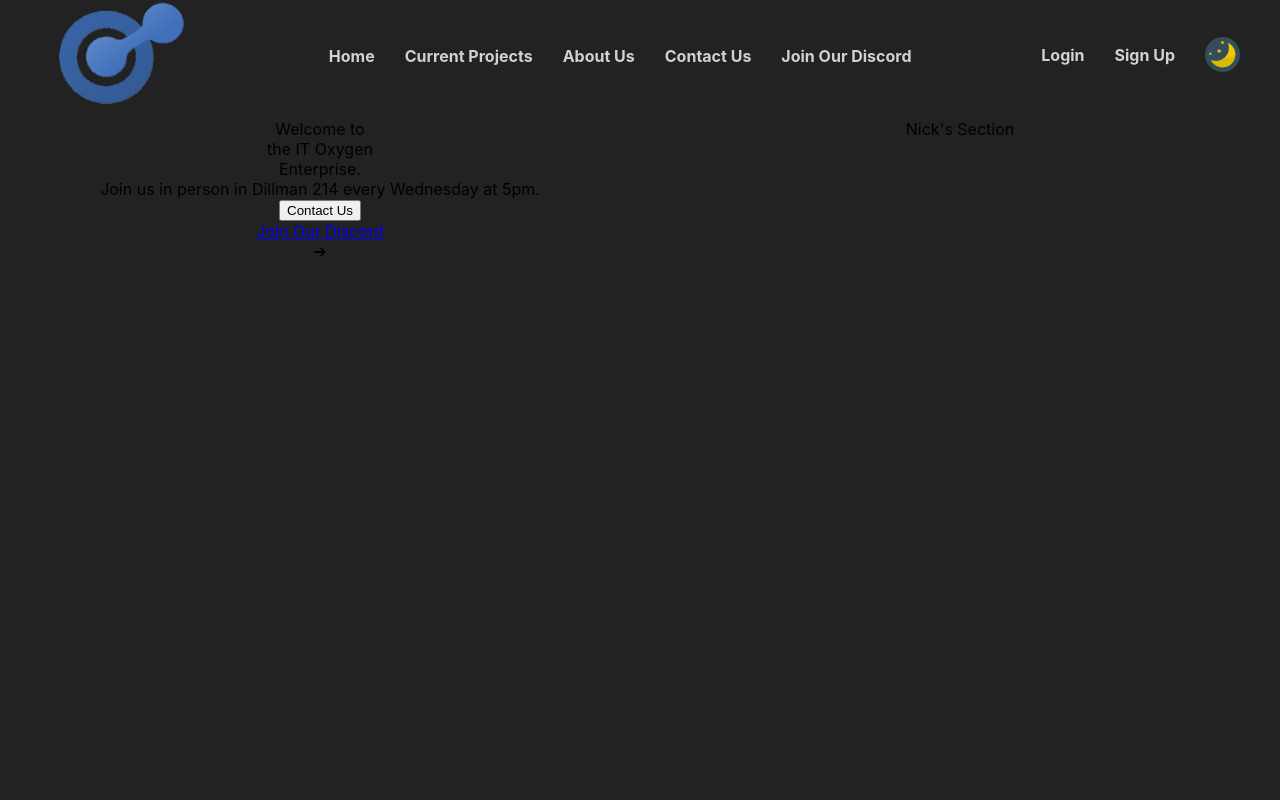
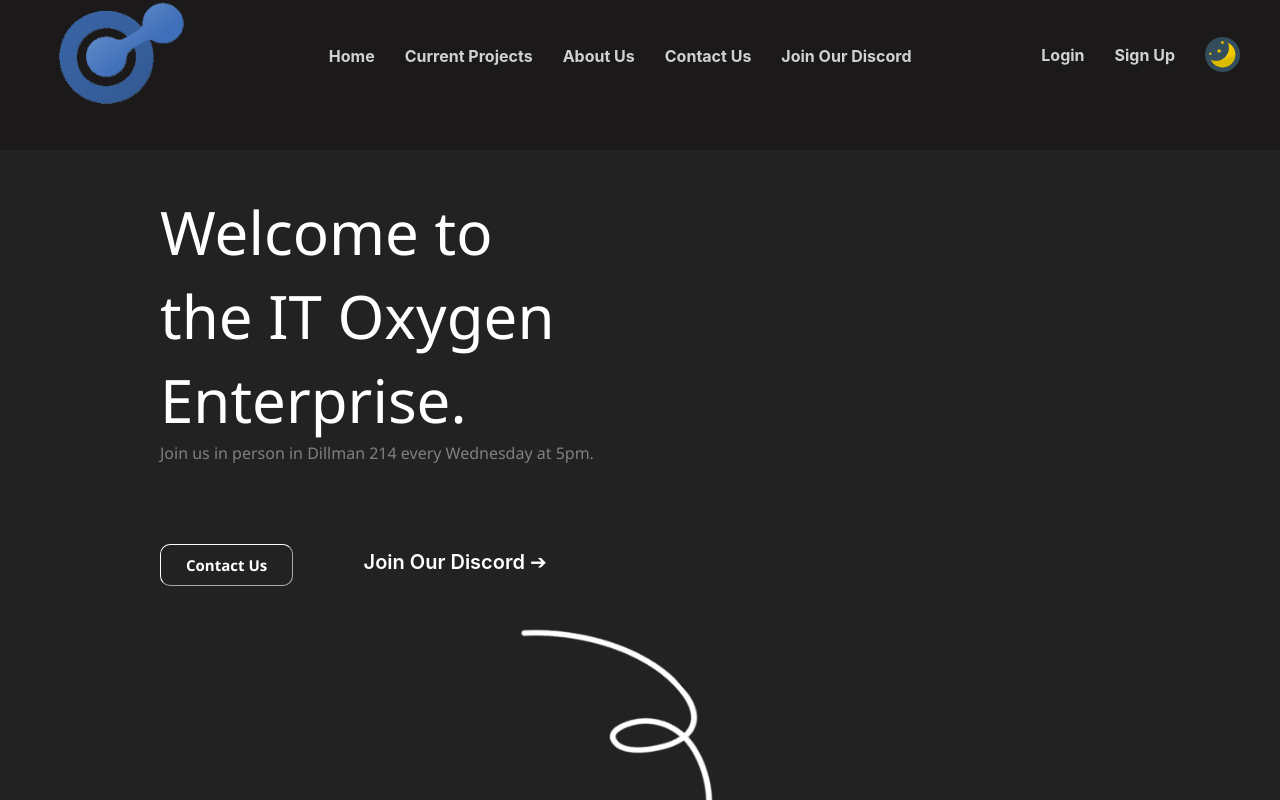
Before and after one commit to itoxygen/ITO-Website-Redesign, a React (Create React App) app in the folder my-app/: page / in a window 1280 px wide. Shown: the top 800 px of the page. Built offline with nearby package versions, Linux system fonts and the light colour scheme.

Commit message:
refactor

```diff
--- a/my-app/src/App.css
+++ b/my-app/src/App.css
@@ -2,31 +2,99 @@
   text-align: center;
   height: 100vh;
   display: grid;
-  grid-template-columns: repeat(2, 1fr);
+  /* grid-template-columns: repeat(2, 1fr);
   grid-template-rows: 0.35fr repeat(2, 1fr);
   grid-column-gap: 0px;
-  grid-row-gap: 0px;
+  grid-row-gap: 0px; */
 }
 
+.landingPageContent {
+  /* margin-top: -20vh; */
+  background-color: rgb(34,34,34);
+  display: flex;
+}
 .div1 {
   /* left side */
-  grid-area: 2 / 1 / 4 / 2;
+  /* grid-area: 2 / 1 / 4 / 2;  */
   background-color: rgb(34,34,34);
   text-align: center;
 }
+.Welcome {
+  padding-top: 5%;
+  padding-left: 20%;
+  color: white;
+  font-size: 60px;
+  font-family: 'Segoe UI', Tahoma, Geneva, Verdana, sans-serif;
+  font-weight: 500;
+  line-height: 1.4;
+  text-align: left;
+}
+.JoinUs {
+  text-align: left;
+  padding-left: 20%;
+  color: gray;
+  font-family: 'Segoe UI', Tahoma, Geneva, Verdana, sans-serif;
+  font-weight: 50;
+}
+.ContactUs-Discord {
+  display: flex;
+  align-items: left;
+  padding-left: 20%;
+  padding-top: 10%;
+}
+.ContactUsButton {
+  border-color: white;
+  border-radius: 10px;
+  padding: 10px 25px;
+  border-width: 1.5px;
+  background-color: rgb(34,34,34);
+  color: white;
+  box-shadow: none;
+  font-weight: 600;
+  font-family: 'Segoe UI', Tahoma, Geneva, Verdana, sans-serif;
+  font-size: 15px;
+}
+.ContactUsButton:hover {
+  cursor: pointer;
+  background-color:rgb(27, 25, 25);
+}
+.Spacer {
+  padding-left: 8%;
+}
+.JoinDiscord {
+  padding-left: 3%;
+  padding-top: 1%;
+  font-size: 20px;
+  font-weight: 600;
+  color: white;
+  text-decoration: none;
+}
+.RightArrowDiscord {
+  padding-left: 5px;
+  padding-top: 1%;
+  font-size: 20px;
+  font-weight: 300;
+  color: white;
+}
+.JoinDiscord:hover, .RightArrowDiscord:hover {
+  cursor: pointer;
+}
 .div2 {
   /* right side */
-   grid-area: 2 / 2 / 4 / 3;
+   /* grid-area: 2 / 2 / 4 / 3; */
    background-color: rgb(34,34,34);
    text-align: center;
-  }
+}
 
 .div3 {
-  grid-area: 1 / 1 / 2 / 3;
-  background-color: rgba(34, 34, 34, 1);
+  /* grid-area: 1 / 1 / 2 / 3; */
+  height: 150px;
+  background-color: rgb(27, 25, 25);
   text-align: center;
 }
-
+.quarterCircles {
+  padding-top: 30px;
+}
 .navigation_bar {
   margin: 0px 50px; /*Pushes the outer items inward.*/
   display: flex; /*Makes the navigation bar items horizontal.*/
--- a/my-app/src/App.tsx
+++ b/my-app/src/App.tsx
@@ -7,20 +7,7 @@ import './App.css';
 function App() {
   return (
     <div className="App">
-        <div className="div1">
-           <div className = "Welcome">Welcome to<br></br>the IT Oxygen<br></br>Enterprise.</div>
-           <div className = "JoinUs">Join us in person in Dillman 214 every Wednesday at 5pm.</div>
-           <div className="ContactUs-Discord">
-            <button className="ContactUsButton">Contact Us</button>
-            <div className="Spacer"></div>
-            <a href="https://discord.gg/Tae8QmxcTt" className="JoinDiscord">Join Our Discord</a>
-            <div className="RightArrowDiscord">➔</div>
-           </div>
-        </div>
-        <div className="div2">
-          Nick's Section
-        </div>
-        <div className="div3">
+         <div className="div3">
             <nav className="navigation_bar">
               <img src="ITOlogo.png" alt="ITO Logo" width="139" height="109"></img>
               <ul className="navigation_list">
@@ -39,6 +26,24 @@ function App() {
               </ul>
             </nav>
         </div>
+        <div className="landingPageContent">
+          <div>
+            <div className = "Welcome">Welcome to<br></br>the IT Oxygen<br></br>Enterprise.</div>
+            <div className = "JoinUs">Join us in person in Dillman 214 every Wednesday at 5pm.</div>
+            <div className="ContactUs-Discord">
+              <button className="ContactUsButton">Contact Us</button>
+              <div className="Spacer"></div>
+              <a href="https://discord.gg/Tae8QmxcTt" target="_blank" className="JoinDiscord">Join Our Discord</a>
+              <div className="RightArrowDiscord">➔</div>
+            </div>
+            <div className ="quarterCircles">
+              <img src="landingArt.png" width="800" height="600"></img>
+            </div>
+          </div>
+          <div>
+
+          </div>
+        </div>
     </div>
   );
 }
```
Also changed, not shown: my-app/public/landingArt.png (added).
